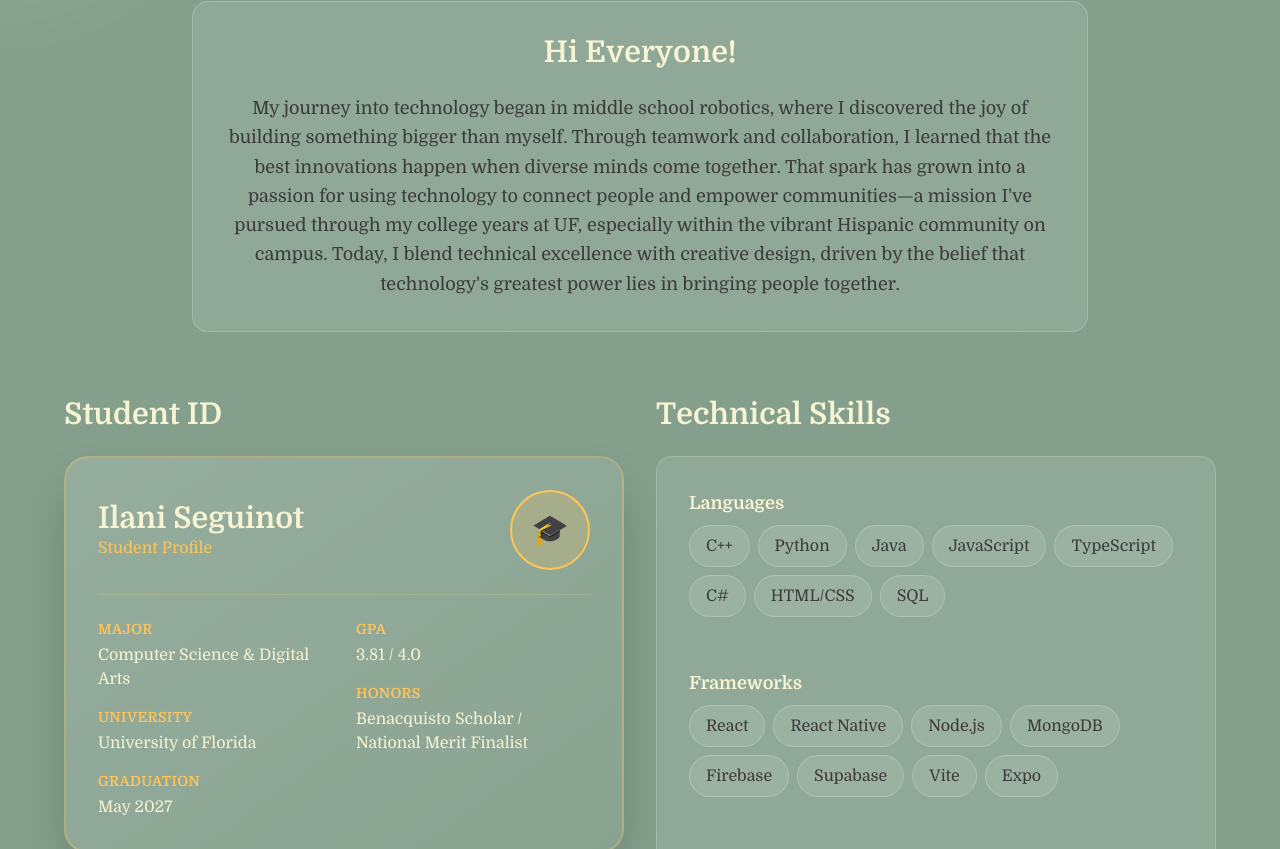
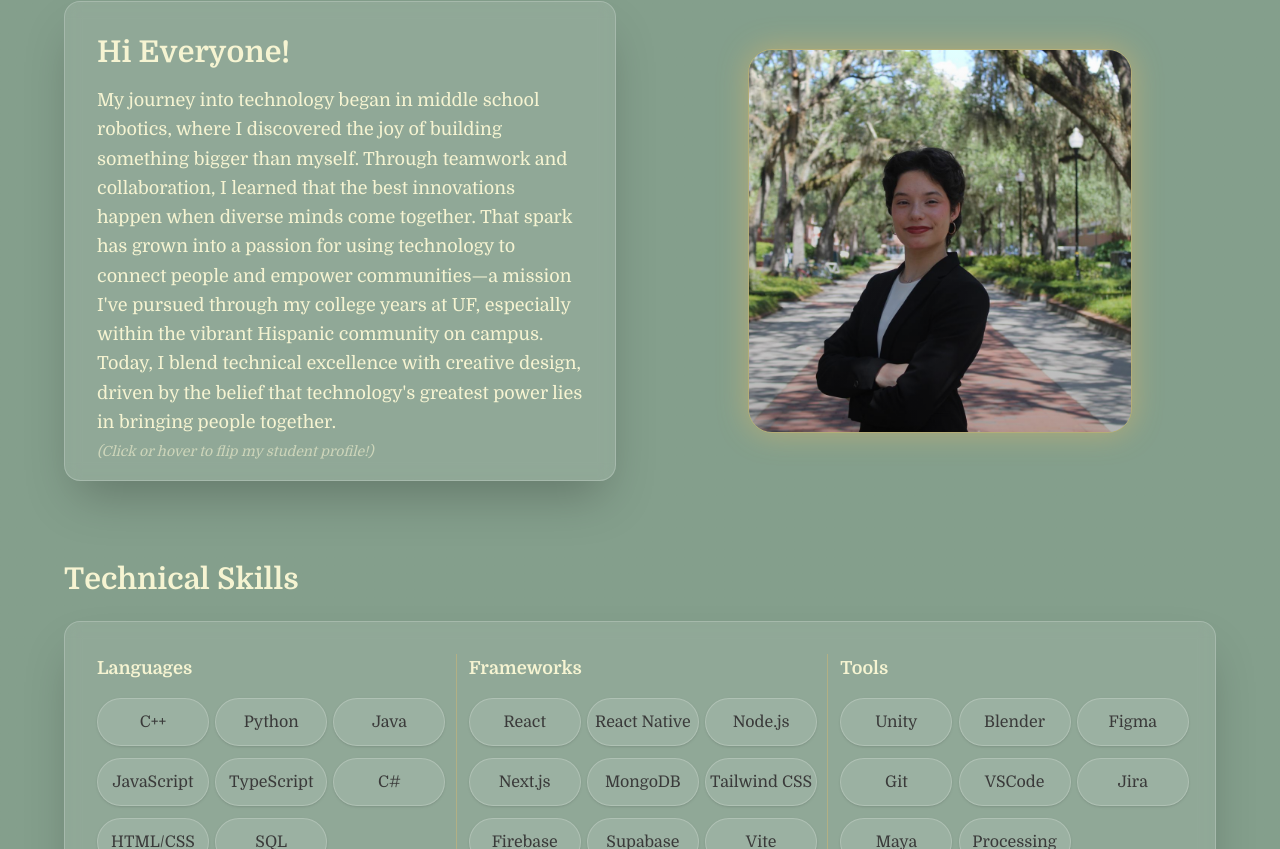
Before and after one commit to ilaniseguinot3/my-portfolio, a Next.js app: page / in a window 1280 px wide. Shown: the part 991-1840 px from the top of the page. Built offline with nearby package versions, Linux system fonts and the light colour scheme.

Commit message:
Animations, Content, and Styling of About Me and My Journey

```diff
--- a/components/About.tsx
+++ b/components/About.tsx
@@ -8,6 +8,7 @@ const AboutMain: React.FC = () => {
   const sectionRef = useRef<HTMLDivElement>(null);
   const mouseX = useMotionValue(0);
   const mouseY = useMotionValue(0);
+  const [flipped, setFlipped] = useState(false);
 
   const handleMouseMove = (e: React.MouseEvent<HTMLDivElement>) => {
     if (sectionRef.current) {
@@ -19,7 +20,7 @@ const AboutMain: React.FC = () => {
 
   const skills = {
     languages: ["C++", "Python", "Java", "JavaScript", "TypeScript", "C#", "HTML/CSS", "SQL"],
-    frameworks: ["React", "React Native", "Node.js", "MongoDB", "Firebase", "Supabase", "Vite", "Expo"],
+    frameworks: ["React", "React Native", "Node.js", "Next.js", "MongoDB", "Tailwind CSS", "Firebase", "Supabase", "Vite", "Expo"],
     tools: ["Unity", "Blender", "Figma", "Git", "VSCode", "Jira", "Maya", "Processing"],
   };
 
@@ -35,15 +36,6 @@ const AboutMain: React.FC = () => {
       onMouseMove={handleMouseMove}
       id="about"
     >
-      {/* Background Aura */}
-      <div
-        className="pointer-events-none absolute inset-0 transition duration-75"
-        style={{
-          background: `radial-gradient(500px circle at ${mouseX.get()}px ${mouseY.get()}px, rgba(255,255,255,0.18), transparent 50%)`,
-          mixBlendMode: "overlay",
-        }}
-      />
-
       <motion.div
         className="relative max-w-6xl mx-auto z-10"
         initial="hidden"
@@ -58,37 +50,54 @@ const AboutMain: React.FC = () => {
           variants={itemVariants}
         />
 
-        {/* Intro */}
-        <motion.div variants={itemVariants} className="mb-16">
-          <div className="bg-white/10 backdrop-blur-sm rounded-2xl p-8 border border-white/20 max-w-4xl mx-auto">
+        {/* Intro + Photo Row */}
+        <motion.div
+          variants={itemVariants}
+          className="mb-20 max-w-6xl mx-auto grid md:grid-cols-2 gap-12 items-center"
+        >
+          {/* Left: Flippable Card */}
+          <div
+            className="relative w-full h-[480px] cursor-pointer perspective-1000"
+            onClick={() => setFlipped(!flipped)}
+            onMouseEnter={() => setFlipped(true)}
+            onMouseLeave={() => setFlipped(false)}
+          >
+            <motion.div
+              className="relative w-full h-full"
+              animate={{ rotateY: flipped ? 180 : 0 }}
+              transition={{ duration: 0.8, ease: "easeInOut" }}
+              style={{ transformStyle: "preserve-3d" }}
+            >
+              {/* Front: About Me Text */}
+              <div
+                className="absolute w-full h-full bg-white/10 backdrop-blur-sm rounded-2xl p-8 border border-white/20 shadow-2xl"
+                style={{ backfaceVisibility: "hidden" }}
+              >
                 <HeaderWithAura
                   text="Hi Everyone!"
-              className="text-3xl font-semibold text-[#F6F4D2] mb-6 text-center"
+                  className="text-3xl font-semibold text-[#F6F4D2] mb-4"
                   mouseX={mouseX}
                   mouseY={mouseY}
                 />
-            <p className="text-[#3A3A3A] text-lg leading-relaxed text-center">
+                <p className="text-[#F6F4D2] text-lg leading-relaxed">
                   My journey into technology began in middle school robotics, where I discovered the joy of building
                   something bigger than myself. Through teamwork and collaboration, I learned that the best innovations
                   happen when diverse minds come together. That spark has grown into a passion for using technology to
-              connect people and empower communities—a mission I've pursued through my college years at UF, especially
-              within the vibrant Hispanic community on campus. Today, I blend technical excellence with creative design,
-              driven by the belief that technology's greatest power lies in bringing people together.
+                  connect people and empower communities—a mission I've pursued through my college years at UF,
+                  especially within the vibrant Hispanic community on campus. Today, I blend technical excellence with
+                  creative design, driven by the belief that technology's greatest power lies in bringing people
+                  together.
+                </p>
+                <p className="mt-1 text-sm text-[#F6F4D2]/60 italic">
+                  (Click or hover to flip my student profile!)
                 </p>
               </div>
-        </motion.div>
 
-        {/* Student ID + Skills */}
-        <motion.div variants={itemVariants} className="mb-20 max-w-6xl mx-auto grid md:grid-cols-2 gap-8">
-          {/* Student ID */}
-          <div>
-            <HeaderWithAura
-              text="Student ID"
-              className="text-3xl font-semibold text-[#F6F4D2] mb-6 text-center md:text-left"
-              mouseX={mouseX}
-              mouseY={mouseY}
-            />
-            <div className="bg-gradient-to-br from-white/15 to-white/5 backdrop-blur-md rounded-3xl p-8 border-2 border-[#FFC459]/30 shadow-2xl">
+              {/* Back: Student ID */}
+              <div
+                className="absolute w-full h-full bg-gradient-to-br from-white/10 to-white/5 backdrop-blur-lg rounded-3xl p-8 border-2 border-[#FFC459]/30 shadow-2xl"
+                style={{ backfaceVisibility: "hidden", transform: "rotateY(180deg)" }}
+              >
                 <div className="flex items-center justify-between mb-6 pb-6 border-b border-[#FFC459]/20">
                   <div>
                     <h3 className="text-3xl font-bold text-[#F6F4D2]">Ilani Seguinot</h3>
@@ -106,30 +115,69 @@ const AboutMain: React.FC = () => {
                     <Info label="Graduation" value="May 2027" />
                   </div>
                   <div className="space-y-4">
-                  <Info label="GPA" value="3.81 / 4.0" />
-                  <Info label="Honors" value="Benacquisto Scholar / National Merit Finalist" />
-                </div>
-              </div>
+                    <Info label="GPA" value="3.84 / 4.0" />
+                    <Info
+                      label="Honors"
+                      value={["Reitz Scholar", "Benacquisto Scholar", "National Merit Finalist", "Dean's List"]}
+                    />
                   </div>
                 </div>
 
+                <div className="mt-4 pt-6 border-t border-[#FFC459]/20">
+                  <motion.a
+                    href="https://drive.google.com/file/d/1XeX8cwktHAsFYxdrJ-jdX4WLcSKj2HMR/view?usp=sharing"
+                    target="_blank"
+                    rel="noopener noreferrer"
+                    className="flex items-center justify-center gap-3 w-full bg-[#FFC459] text-gray-900 font-semibold py-4 rounded-xl"
+                    whileHover={{ scale: 1.02, backgroundColor: "#FFD380" }}
+                    whileTap={{ scale: 0.98 }}
+                  >
+                    <img src="/googledrive.png" alt="Google Drive" className="w-5 h-5 object-contain" />
+                    Open Resume
+                  </motion.a>
+                </div>
+              </div>
+            </motion.div>
+          </div>
+
+          {/* Right: Image */}
+          <div className="relative flex justify-center">
+            <div className="relative w-80 h-80 md:w-96 md:h-96 rounded-3xl overflow-hidden shadow-[0_0_30px_rgba(255,196,89,0.4)] border border-[#FFC459]/40">
+              <img
+                src="/headshot.jpg"
+                alt="Ilani Seguinot"
+                className="w-full h-full object-cover scale-105 hover:scale-110 transition-transform duration-500"
+              />
+              <div className="absolute inset-0 bg-gradient-to-t from-black/30 to-transparent" />
+            </div>
+          </div>
+        </motion.div>
+
         {/* Technical Skills */}
-          <div>
+        <motion.div variants={itemVariants} className="max-w-6xl mx-auto relative">
           <HeaderWithAura
             text="Technical Skills"
             className="text-3xl font-semibold text-[#F6F4D2] mb-6 text-center md:text-left"
             mouseX={mouseX}
             mouseY={mouseY}
           />
-            <div className="bg-white/10 backdrop-blur-sm rounded-2xl p-8 border border-white/20 h-full flex flex-wrap justify-center md:justify-start gap-4">
-              {Object.entries(skills).map(([category, list]) => (
-                <div key={category} className="w-full mb-4">
-                  <h4 className="text-lg font-semibold text-[#F6F4D2] mb-2 capitalize">{category}</h4>
-                  <div className="flex flex-wrap gap-2">
+
+          <div className="relative bg-white/10 backdrop-blur-sm rounded-2xl p-8 border border-white/20 flex flex-col md:flex-row justify-between shadow-2xl">
+            {Object.entries(skills).map(([category, list], index) => (
+              <div
+                key={category}
+                className={`flex-1 ${
+                  index !== Object.keys(skills).length - 1
+                    ? "md:border-r md:border-[#FFC459]/30 md:pr-4 md:mr-3"
+                    : ""
+                } mb-6 md:mb-0`}
+              >
+                <h4 className="text-lg font-semibold text-[#F6F4D2] mb-4 capitalize">{category}</h4>
+                <div className="grid grid-cols-3 gap-3">
                   {list.map((skill) => (
                     <motion.span
                       key={skill}
-                        className="bg-white/10 rounded-full px-4 py-2 text-[#3A3A3A] font-medium border border-white/20 cursor-pointer"
+                      className="bg-white/10 rounded-full w-28 h-12 flex items-center justify-center text-[#3A3A3A] font-medium border border-white/20 cursor-pointer text-center shadow-sm"
                       whileHover={{
                         scale: 1.05,
                         backgroundColor: "rgba(255,196,89,0.2)",
@@ -145,27 +193,28 @@ const AboutMain: React.FC = () => {
               </div>
             ))}
           </div>
-          </div>
         </motion.div>
       </motion.div>
     </section>
   );
 };
 
-const Info = ({ label, value }: { label: string; value: string }) => (
+const Info = ({ label, value }: { label: string; value: string | string[] }) => (
   <div>
     <p className="text-[#FFC459] text-sm font-semibold uppercase tracking-wide mb-1">{label}</p>
+    {Array.isArray(value) ? (
+      <div className="flex flex-col gap-1">
+        {value.map((v, i) => (
+          <p key={i} className="text-[#F6F4D2] font-medium">{v}</p>
+        ))}
+      </div>
+    ) : (
       <p className="text-[#F6F4D2] font-medium">{value}</p>
+    )}
   </div>
 );
 
-const HeaderWithAura = ({
-  text,
-  className = "",
-  variants,
-  mouseX,
-  mouseY,
-}: any) => (
+const HeaderWithAura = ({ text, className = "", variants, mouseX, mouseY }: any) => (
   <motion.h3 className={className} variants={variants}>
     {splitLetters(text).map((letter: string, i: number) => (
       <LetterSpan key={i} letter={letter} mouseX={mouseX} mouseY={mouseY} initialColor="#F6F4D2" />
@@ -173,12 +222,7 @@ const HeaderWithAura = ({
   </motion.h3>
 );
 
-const LetterSpan = ({
-  letter,
-  mouseX,
-  mouseY,
-  initialColor,
-}: any) => {
+const LetterSpan = ({ letter, mouseX, mouseY, initialColor }: any) => {
   const ref = useRef<HTMLSpanElement>(null);
   const [color, setColor] = useState(initialColor);
 
--- a/components/Hero.tsx
+++ b/components/Hero.tsx
@@ -97,17 +97,17 @@ const Hero: React.FC = () => {
     if (typedChars1 < line1.length) {
       const timer = setTimeout(() => {
         setTypedChars1(typedChars1 + 1);
-      }, 80);
+      }, 40);
       return () => clearTimeout(timer);
     } else if (typedChars2 < line2.length) {
       const timer = setTimeout(() => {
         setTypedChars2(typedChars2 + 1);
-      }, 80);
+      }, 40);
       return () => clearTimeout(timer);
     } else if (typedChars3 < line3.length) {
       const timer = setTimeout(() => {
         setTypedChars3(typedChars3 + 1);
-      }, 80);
+      }, 40);
       return () => clearTimeout(timer);
     }
   }, [typedChars1, typedChars2, typedChars3]);
```
Also changed, not shown: public/googledrive.png (added), public/headshot.jpg (added). Lines whose indentation alone changed are shown as unchanged.
